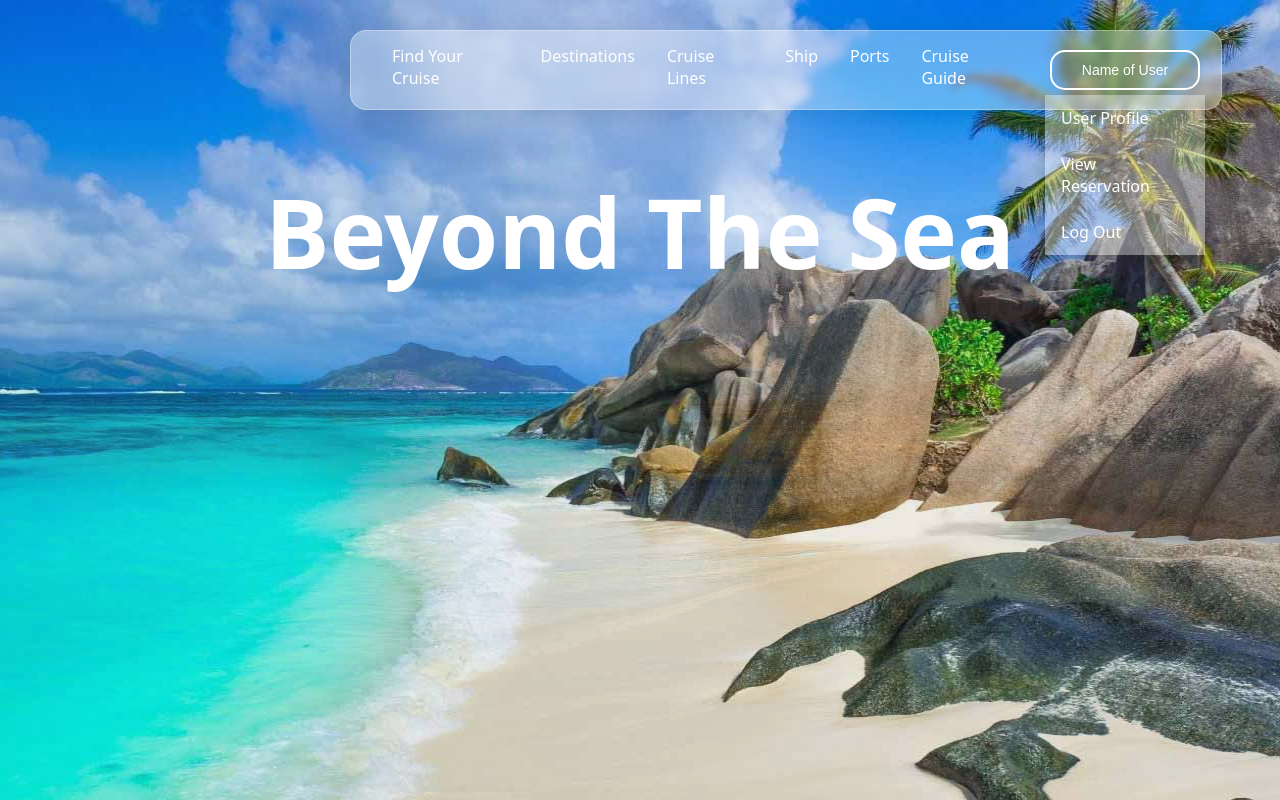
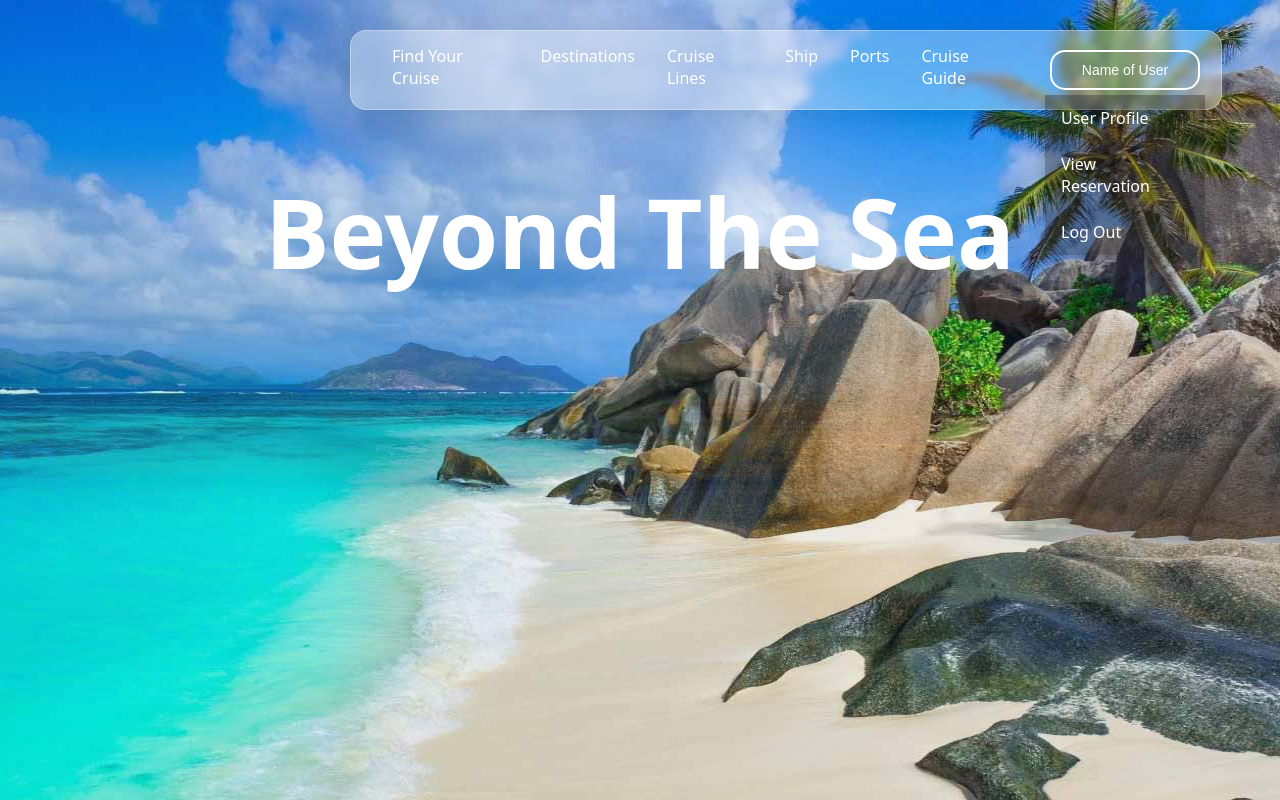
Before and after one commit to christianGil2/ITCC-33-Final-Project, a website: page public/index2.html in a window 1280 px wide. Both pictures are taken after a click on the button "Name of User". Shown: the top 800 px of the page. Drawn offline with Linux system fonts and the light colour scheme; no server answers.

Commit message:
update css

```diff
--- a/public/index2.css
+++ b/public/index2.css
@@ -102,7 +102,7 @@ body {
 .dropdown-content {
   display: none;
   position: absolute;
-  background: rgba(255, 255, 255, 0.36);
+  background: rgba(32, 30, 30, 0.36);
   box-shadow: 0 8px 16px 0 rgba(0,0,0,0.2);
   z-index: 1;
 }
```
